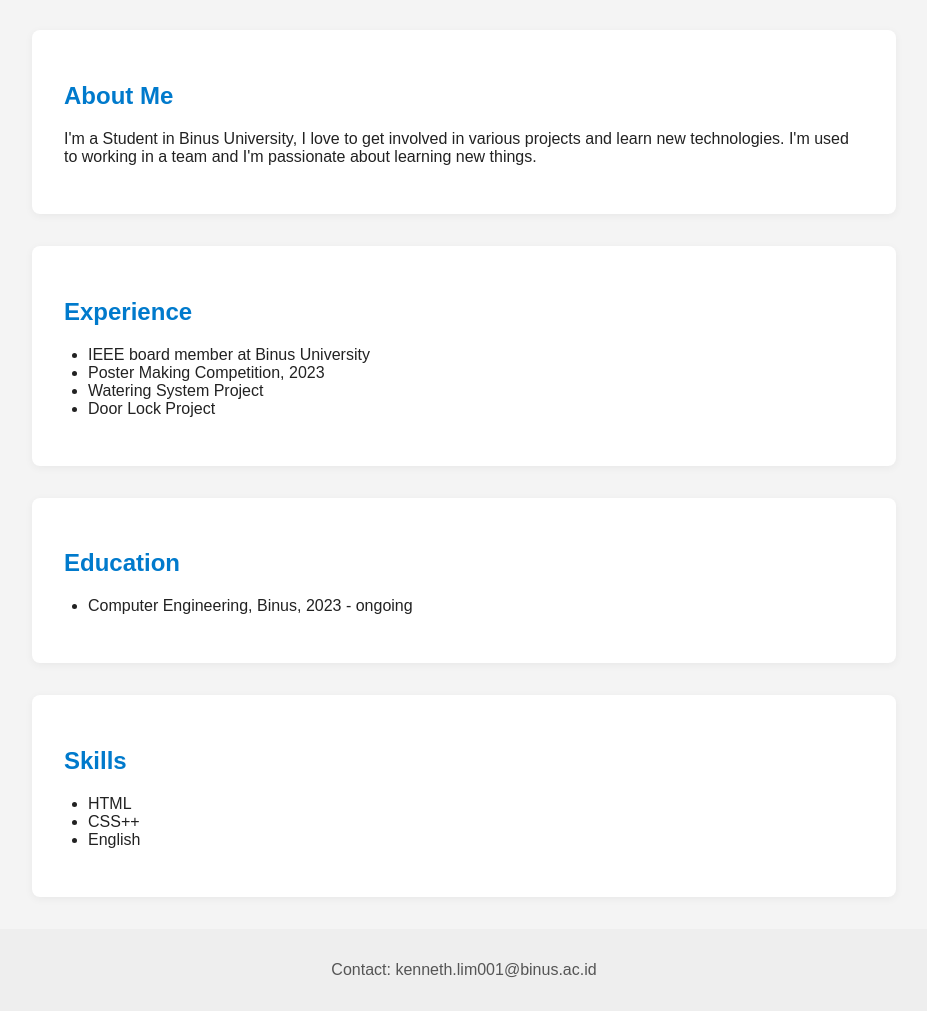
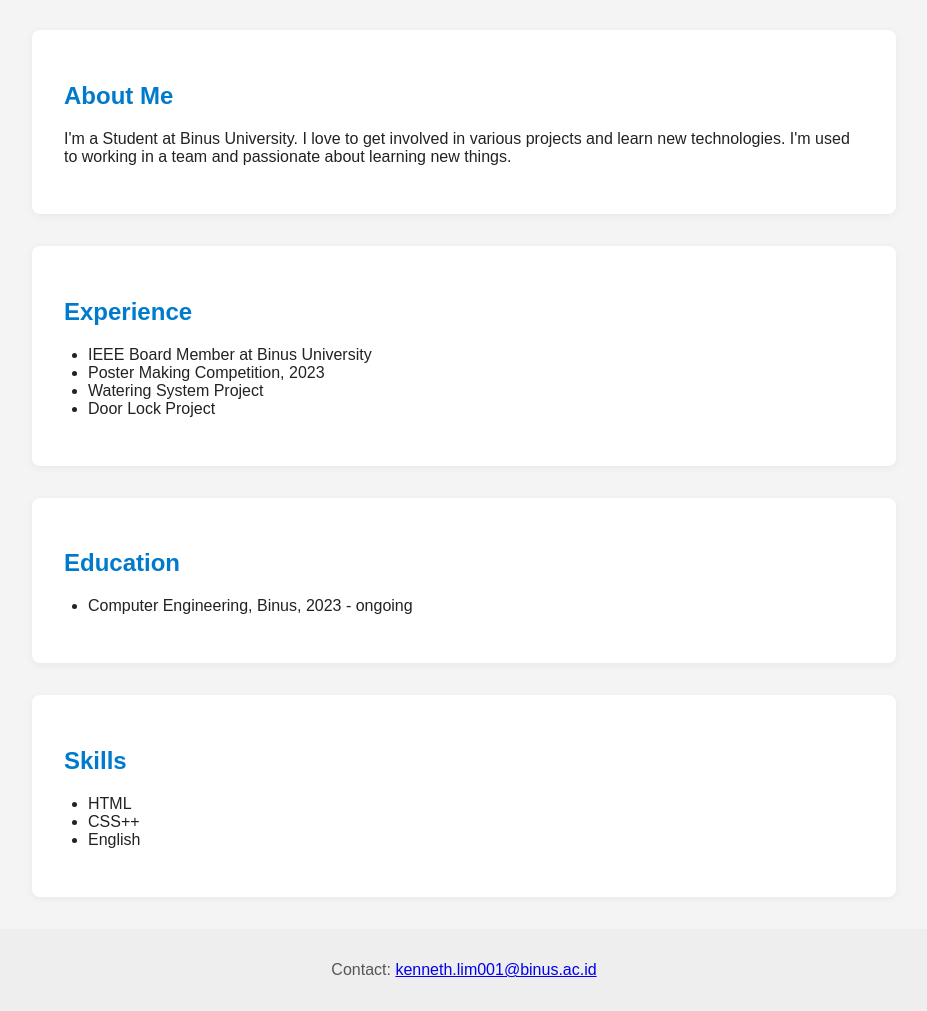
Before and after one commit to TheFearNight/CV, a website: page public/index.html in a window 1280 px wide. Shown: the part 180-1191 px from the top of the page, without its empty margins (176-1103 px from the left). Drawn offline with Linux system fonts and the light colour scheme.

Commit message:
index.html

```diff
--- a/public/index.html
+++ b/public/index.html
@@ -3,7 +3,7 @@
 <head>
   <meta charset="UTF-8">
   <meta name="viewport" content="width=device-width, initial-scale=1.0">
-  <title>My CV</title>
+  <title>Kenneth Alexander | CV</title>
   <link rel="stylesheet" href="style.css">
 </head>
 <body>
@@ -11,28 +11,31 @@
     <h1>Kenneth Alexander</h1>
     <p>Bachelor of Engineering, Computer Engineering</p>
   </header>
+
   <section>
     <h2>About Me</h2>
-    <p>I'm a Student in Binus University, I love to get involved in various projects and learn new technologies.
-      I'm used to working in a team and I'm passionate about learning new things.
+    <p>I'm a Student at Binus University. I love to get involved in various projects and learn new technologies.
+      I'm used to working in a team and passionate about learning new things.
     </p>
-    <p></p>
   </section>
+
   <section>
     <h2>Experience</h2>
     <ul>
-      <li>IEEE board member at Binus University</li>
+      <li>IEEE Board Member at Binus University</li>
       <li>Poster Making Competition, 2023</li>
       <li>Watering System Project</li>
       <li>Door Lock Project</li>
     </ul>
   </section>
+
   <section>
     <h2>Education</h2>
     <ul>
       <li>Computer Engineering, Binus, 2023 - ongoing</li>
     </ul>
   </section>
+
   <section>
     <h2>Skills</h2>
     <ul>
@@ -41,9 +44,9 @@
       <li>English</li>
     </ul>
   </section>
+
   <footer>
-    <p>Contact: kenneth.lim001@binus.ac.id</p>
+    <p>Contact: <a href="mailto:kenneth.lim001@binus.ac.id">kenneth.lim001@binus.ac.id</a></p>
   </footer>
-
 </body>
 </html>
```
